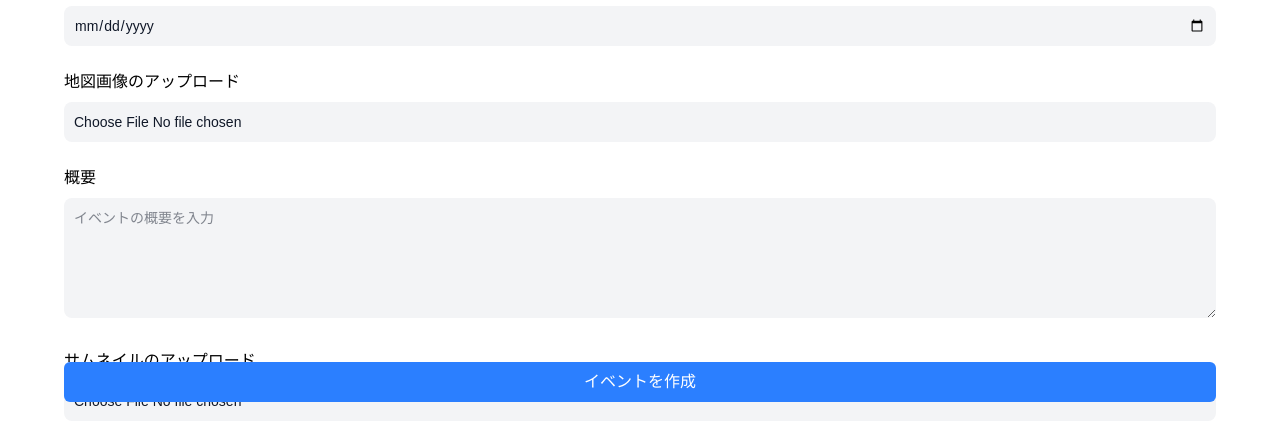
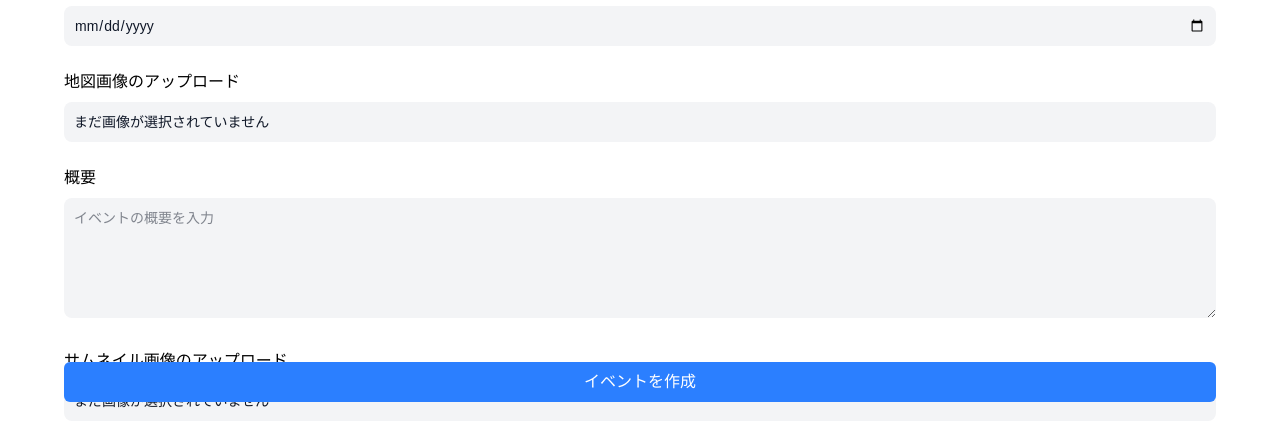
Before and after one commit to NeeeRL/Sakutto_Rally, a React (Vite) app in the folder Apps/Organizer/: page /create in a window 1280 px wide. Shown: the part 382-828 px from the top of the page. Built offline with nearby package versions, Linux system fonts and the light colour scheme.

Commit message:
チェックポイント順番の実装と画像周りを設定

```diff
--- a/Apps/Organizer/src/addCheckPoints.tsx
+++ b/Apps/Organizer/src/addCheckPoints.tsx
@@ -27,6 +27,27 @@ function addCheckPoints () {
     const [ checkPoints, setCheckPoints] = useState<checkPoint[]>(getInitialValue("checkPoints"))
 
     const [ editingId, setEditingId ] = useState<string | null>(null)
+
+    const moveCheckPoint = (id: string, direction: "up" | "down") => {
+        setCheckPoints(prev => {
+            const index = prev.findIndex(cp => cp.id === id)
+            if (index === -1) return prev
+
+            // 移動先のインデックスを計算
+            const newIndex = direction === "up" ? index - 1 : index + 1
+
+            // 配列の範囲外なら何もしない
+            if (newIndex < 0 || newIndex >= prev.length) return prev
+
+            // 新しい配列をコピーして入れ替え
+            const newCheckPoints = [...prev]
+            const temp = newCheckPoints[index]
+            newCheckPoints[index] = newCheckPoints[newIndex]
+            newCheckPoints[newIndex] = temp
+
+            return newCheckPoints
+        })
+    }
 
     const changeCheckPoint = (event: React.FormEvent) => {
         event.preventDefault()
@@ -111,11 +132,27 @@ function addCheckPoints () {
                         {checkPoints.map((checkPoint) => (
                             <li
                                 key={checkPoint.id}
-                                className="flex items-start py-1.5 px-2.5 justify-between w-full"
+                                className="flex items-center py-1.5 px-2.5 justify-between w-full"
                             >
                                 {/* デバッグ用に赤い文字でIDを出力している */}
-                                <span className="text-sm">{checkPoint.name}{/*<span className='text-red-600'>{checkPoint.id}</span>*/}</span>
-                                <div className="flex items-center space-x-2">
+                                <span className="text-sm break-all flex-grow pr-2 self-start">{checkPoint.name}{/*<span className='text-red-600'>{checkPoint.id}</span>*/}</span>
+                                <div className="flex items-center space-x-2 flex-shrink-0">
+                                    <button
+                                        className="flex h-full items-center my-auto"
+                                        onClick={() => moveCheckPoint(checkPoint.id, "up")}
+                                    >
+                                        <svg xmlns="http://www.w3.org/2000/svg" fill="none" viewBox="0 0 24 24" strokeWidth={1.5} stroke="currentColor" className="size-6">
+                                            <path strokeLinecap="round" strokeLinejoin="round" d="m4.5 15.75 7.5-7.5 7.5 7.5" />
+                                        </svg>
+                                    </button>
+                                    <button
+                                        className="flex h-full items-center my-auto"
+                                        onClick={() => moveCheckPoint(checkPoint.id, "down")}
+                                    >
+                                        <svg xmlns="http://www.w3.org/2000/svg" fill="none" viewBox="0 0 24 24" strokeWidth={1.5} stroke="currentColor" className="size-6">
+                                        <path strokeLinecap="round" strokeLinejoin="round" d="m19.5 8.25-7.5 7.5-7.5-7.5" />
+                                        </svg>
+                                    </button>
                                     <button
                                         className="flex h-full items-center my-auto"
                                         onClick={() => editCheckPoint(checkPoint.id)}
@@ -132,7 +169,6 @@ function addCheckPoints () {
                                             <path strokeLinecap="round" strokeLinejoin="round" d="m14.74 9-.346 9m-4.788 0L9.26 9m9.968-3.21c.342.052.682.107 1.022.166m-1.022-.165L18.16 19.673a2.25 2.25 0 0 1-2.244 2.077H8.084a2.25 2.25 0 0 1-2.244-2.077L4.772 5.79m14.456 0a48.108 48.108 0 0 0-3.478-.397m-12 .562c.34-.059.68-.114 1.022-.165m0 0a48.11 48.11 0 0 1 3.478-.397m7.5 0v-.916c0-1.18-.91-2.164-2.09-2.201a51.964 51.964 0 0 0-3.32 0c-1.18.037-2.09 1.022-2.09 2.201v.916m7.5 0a48.667 48.667 0 0 0-7.5 0" />
                                         </svg>
                                     </button>
-
                                 </div>
                             </li>
                         ))}
--- a/Apps/Organizer/src/createEvent.tsx
+++ b/Apps/Organizer/src/createEvent.tsx
@@ -160,15 +160,23 @@ const createEvent = () => {
                         type="date"
                         className="bg-gray-100 text-gray-900 rounded-lg p-2.5 w-full text-sm focus:border-gray-400 focus:ring-2 focus:ring-gray-400 outline-none"
                     />
+                    <div>
                         <label htmlFor="map" className="mt-6 my-2 block">地図画像のアップロード</label>
                         <input
                             id="map"
                             type="file"
                             accept="image/*"
                             onChange={uploadIDB("map")}
-                        className="bg-gray-100 text-gray-900 rounded-lg p-2.5 w-full text-sm focus:border-gray-400 focus:ring-2 focus:ring-gray-400 outline-none"
+                            className="hidden"
                         />
-                    {map && <img src={map} alt="map preview" />}
+                        <label
+                            htmlFor="map"
+                            className="bg-gray-100 text-gray-900 rounded-lg p-2.5 w-full text-sm focus:border-gray-400 focus:ring-2 focus:ring-gray-400 outline-none block"
+                        >
+                            {map ? "別の画像を選択" : <span>まだ画像が選択されていません</span> }
+                        </label>
+                        {map ? <img src={map} alt="map preview" className="mt-2 rounded-lg" /> : ""}
+                    </div>
                     <label htmlFor="description" className="mt-6 my-2 block">概要</label>
                     <textarea
                         id="description"
@@ -177,15 +185,23 @@ const createEvent = () => {
                         className="bg-gray-100 text-gray-900 rounded-lg p-2.5 w-full h-30 text-sm focus:border-gray-400 focus:ring-2 focus:ring-gray-400 outline-none"
                         placeholder="イベントの概要を入力"
                     />
-                    <label htmlFor="thumbnail" className="mt-6 my-2 block">サムネイルのアップロード</label>
+                    <div>
+                        <label htmlFor="thumbnail" className="mt-6 my-2 block">サムネイル画像のアップロード</label>
                         <input
                             id="thumbnail"
                             type="file"
                             accept="image/*"
                             onChange={uploadIDB("thumbnail")}
-                        className="bg-gray-100 text-gray-900 rounded-lg p-2.5 w-full text-sm focus:border-gray-400 focus:ring-2 focus:ring-gray-400 outline-none"
+                            className="hidden"
                         />
-                    {thumbnail && <img src={thumbnail} alt="thumbnail preview" />}
+                        <label
+                            htmlFor="thumbnail"
+                            className="bg-gray-100 text-gray-900 rounded-lg p-2.5 w-full text-sm focus:border-gray-400 focus:ring-2 focus:ring-gray-400 outline-none block"
+                        >
+                            {thumbnail ? "別の画像を選択" : <span>まだ画像が選択されていません</span> }
+                        </label>
+                        {thumbnail ? <img src={thumbnail} alt="thumbnail preview" className="mt-2 rounded-lg"/> : ""}
+                    </div>
                 </div>
                 <Link
                     to="/checkpoints"
```
Lines whose indentation alone changed are shown as unchanged.
